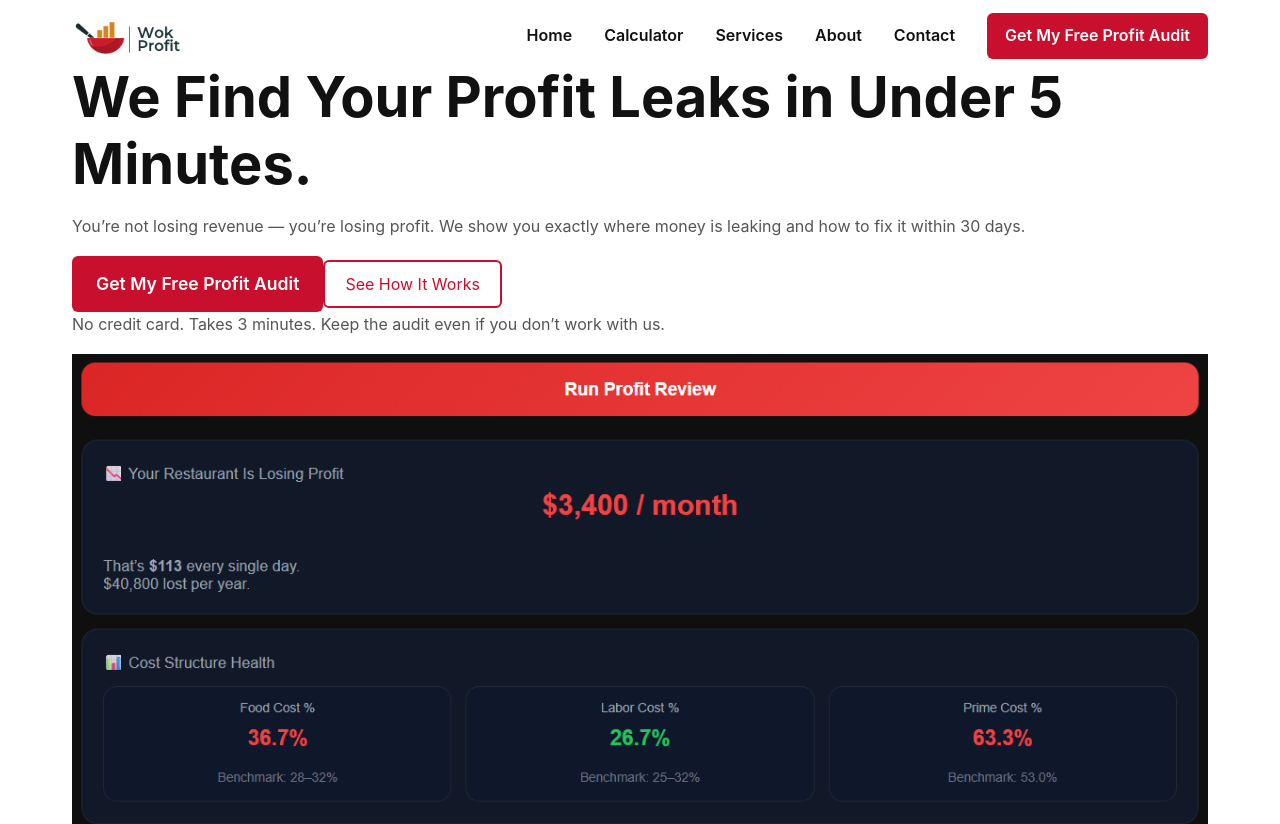
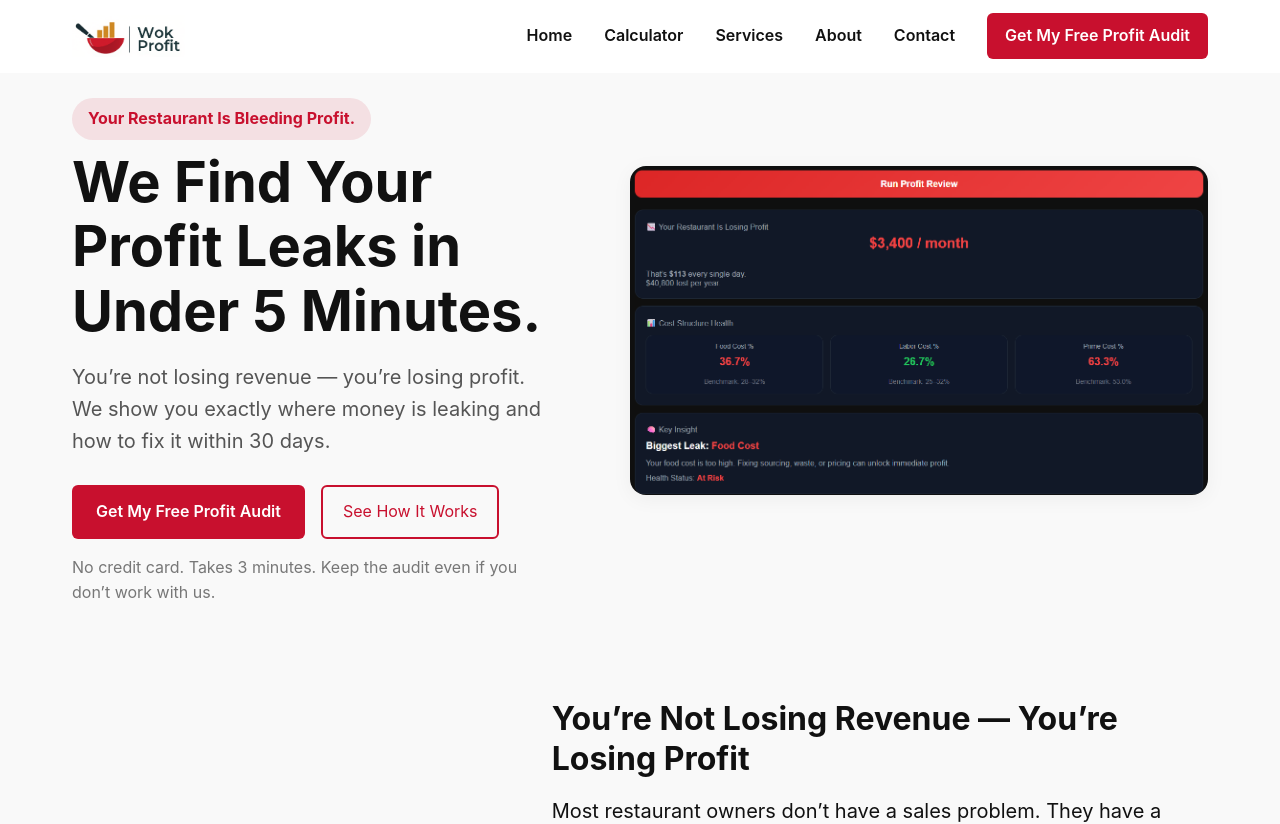
Before and after one commit to CodingKao/wokprofit-website, a React (Create React App) app: page / in a window 1280 px wide. Shown: the top 824 px of the page. Built offline with nearby package versions, Linux system fonts and the light colour scheme.

Commit message:
fix padding and spacing

```diff
--- a/src/components/Contact/Contact.css
+++ b/src/components/Contact/Contact.css
@@ -4,7 +4,7 @@
 
 .contact-section {
   background: var(--bg-white);
-  padding: var(--section-padding) 0;
+  padding: calc(var(--section-padding) * 0.5) 0;
   position: relative;
 }
 
--- a/src/components/Footer/Footer.css
+++ b/src/components/Footer/Footer.css
@@ -14,6 +14,10 @@
   justify-content: center;
 
   border-top: 1px solid rgba(255,255,255,0.08);
+}
+.footer-sentinel {
+  width: 100%;
+  height: 40px;
 }
 
 /* =========================
--- a/src/components/Hero/Hero.css
+++ b/src/components/Hero/Hero.css
@@ -1,217 +1,98 @@
-/* SECTION */
-.services-section {
-  padding: 10px 10%;
-  background: #ffffff;
+/* =========================
+   HERO SECTION
+========================= */
+
+.hero-section {
+  background: var(--bg-light);
+  padding: var(--section-padding) 0;
 }
 
-/* CONTAINER */
-.services-container {
-  max-width: 1200px;
-  margin: 0 auto;
+.hero-inner {
+  display: flex;
+  align-items: center;
+  justify-content: space-between;
+  gap: clamp(40px, 6vw, 100px);
+  flex-direction: row; /* TEXT LEFT, IMAGE RIGHT */
 }
 
-/* TITLE */
-.section-title {
-  font-size: 2.5rem;
-  margin-bottom: 10px;
-  text-align: center;
+.hero-image {
+  flex: 1.2;
+  display: flex;
+  justify-content: center;
 }
 
-.section-subtitle {
-  color: #666;
-  font-size: 1.1rem;
-  margin-bottom: 40px;
-  text-align: center;
+.hero-preview-img {
+  width: 100%;
+  max-width: 900px;
+  border-radius: 16px;
+  box-shadow: var(--shadow-soft);
 }
 
-/* MONTHLY / YEARLY TOGGLE */
-.pricing-toggle {
-  display: flex;
-  align-items: center;
-  justify-content: center;
-  gap: 15px;
-  margin-bottom: 40px;
-  font-weight: 600;
-  user-select: none;
-  cursor: pointer;
+/* =========================
+   TEXT
+========================= */
+
+.hero-text {
+  flex: 1;
+  padding-top: 60px;
 }
 
-.pricing-toggle span {
-  color: #777;
-  transition: color 0.3s;
+.hero-badge {
+  display: inline-block;
+  background: rgba(200, 16, 46, 0.1);
+  color: var(--primary);
+  padding: 8px 16px;
+  border-radius: 999px;
+  font-weight: 700;
+  font-size: var(--text-base);
+  margin-bottom: 10px; /* increased spacing */
 }
 
-.pricing-toggle span.active {
-  color: #000;
+.hero-title {
+  font-size: var(--text-hero);
+  line-height: 1.15;
+  margin-bottom: 18px;
+  color: var(--text-dark);
 }
 
-.discount {
-  color: #c8102e;
-  font-size: 0.85rem;
-  margin-left: 5px;
+.hero-sub {
+  font-size: var(--text-lg);
+  color: var(--text-medium);
+  margin-bottom: 28px;
+  line-height: 1.6;
 }
 
-/* TOGGLE SWITCH */
-.toggle-switch {
-  width: 55px;
-  height: 28px;
-  background: #ddd;
-  border-radius: 20px;
-  position: relative;
-  cursor: pointer;
-  transition: background 0.3s ease;
+.hero-actions {
+  display: flex;
+  gap: 16px;
+  margin-bottom: 16px;
 }
 
-.toggle-switch.active {
-  background: #c8102e;
+.hero-secondary {
+  min-width: 160px;
 }
 
-.toggle-circle {
-  width: 24px;
-  height: 24px;
-  background: #fff;
-  border-radius: 50%;
-  position: absolute;
-  top: 2px;
-  left: 2px;
-  transition: transform 0.35s cubic-bezier(0.4, 0, 0.2, 1);
+.hero-microcopy {
+  font-size: var(--text-sm);
+  color: var(--text-light);
+  margin-top: 8px;
 }
 
-.toggle-switch.active .toggle-circle {
-  transform: translateX(27px);
-}
+/* =========================
+   MOBILE
+========================= */
 
-/* GRID */
-.services-grid {
-  display: grid;
-  grid-template-columns: repeat(3, 1fr);
-  column-gap: 40px; /* spacing between cards */
-  margin-top: 40px;
-}
-
-/* CARD */
-.service-card {
-  position: relative;
-  background: #fff;
-  padding: 30px;
-  border-radius: 12px;
-  box-shadow: 0 8px 25px rgba(0, 0, 0, 0.08);
-  display: flex;
-  flex-direction: column;
-  transition: transform 0.3s;
-}
-
-.service-card:hover {
-  transform: translateY(-5px);
-}
-
-/* FEATURED */
-.service-card.featured {
-  border: 2px solid #c8102e;
-  transform: scale(1.03);
-}
-
-/* RECOMMENDED TAG */
-.recommended-tag {
-  position: absolute;
-  top: -12px;
-  left: 50%;
-  transform: translateX(-50%);
-  background: #c8102e;
-  color: #fff;
-  padding: 6px 16px;
-  font-size: 0.8rem;
-  border-radius: 20px;
-  font-weight: 600;
-}
-
-/* HEADER */
-.service-header {
-  display: flex;
-  align-items: center;
-  gap: 12px;
-  margin-bottom: 10px;
-}
-
-.service-header h3 {
-  margin: 0;
-  font-size: 1.3rem;
-}
-
-/* DESCRIPTION */
-.service-description {
-  color: #666;
-  margin-bottom: 20px;
-}
-
-/* BULLETS */
-.service-card ul {
-  list-style: none;
-  padding: 0;
-  margin-bottom: 20px;
-}
-
-.service-card li {
-  margin-bottom: 10px;
-  display: flex;
-  align-items: center;
-}
-
-.checkmark {
-  color: #c8102e;
-  margin-right: 8px;
-}
-
-/* PRICE */
-.service-price {
-  text-align: center;
-  margin-top: auto;
-  margin-bottom: 20px;
-}
-
-.price-main {
-  font-size: 1.2rem;
-  font-weight: 600;
-}
-
-.price-original {
-  display: block;
-  text-decoration: line-through;
-  color: #999;
-  font-size: 0.9rem;
-}
-
-.price-discounted {
-  display: block;
-  font-size: 1.4rem;
-  font-weight: 700;
-  color: #c8102e;
-}
-
-/* BUTTON */
-.btn-primary {
-  text-align: center;
-  background: #c8102e;
-  color: #fff;
-  padding: 16px;
-  border-radius: 8px;
-  text-decoration: none;
-  font-weight: 700;
-  font-size: 1.1rem;
-  transition: 0.3s;
-}
-
-.btn-primary:hover {
-  background: #a50e25;
-}
-
-/* MOBILE */
 @media (max-width: 900px) {
-  .services-grid {
-    grid-template-columns: 1fr;
+  .hero-inner {
+    flex-direction: column;
+    text-align: center;
   }
 
-  .service-card.featured {
-    transform: scale(1);
+  .hero-preview-img {
+    max-width: 340px; /* still looks good on mobile */
+  }
+
+  .hero-actions {
+    flex-direction: column;
   }
 }
--- a/src/components/Hero/Hero.jsx
+++ b/src/components/Hero/Hero.jsx
@@ -10,7 +10,7 @@ const Hero = () => {
     <section id="hero" className="hero-section">
       <div className="container hero-inner">
 
-        {/* LEFT TEXT */}
+        {/* LEFT — TEXT */}
         <div className="hero-text">
 
           <span className="hero-badge">
@@ -46,8 +46,8 @@ const Hero = () => {
           </p>
         </div>
 
-        {/* RIGHT SIDE — AUDIT PREVIEW */}
-        <div className="hero-preview">
+        {/* RIGHT — IMAGE */}
+        <div className="hero-image">
           <img
             src={auditPreview}
             alt="Sample Profit Audit Preview"
```
